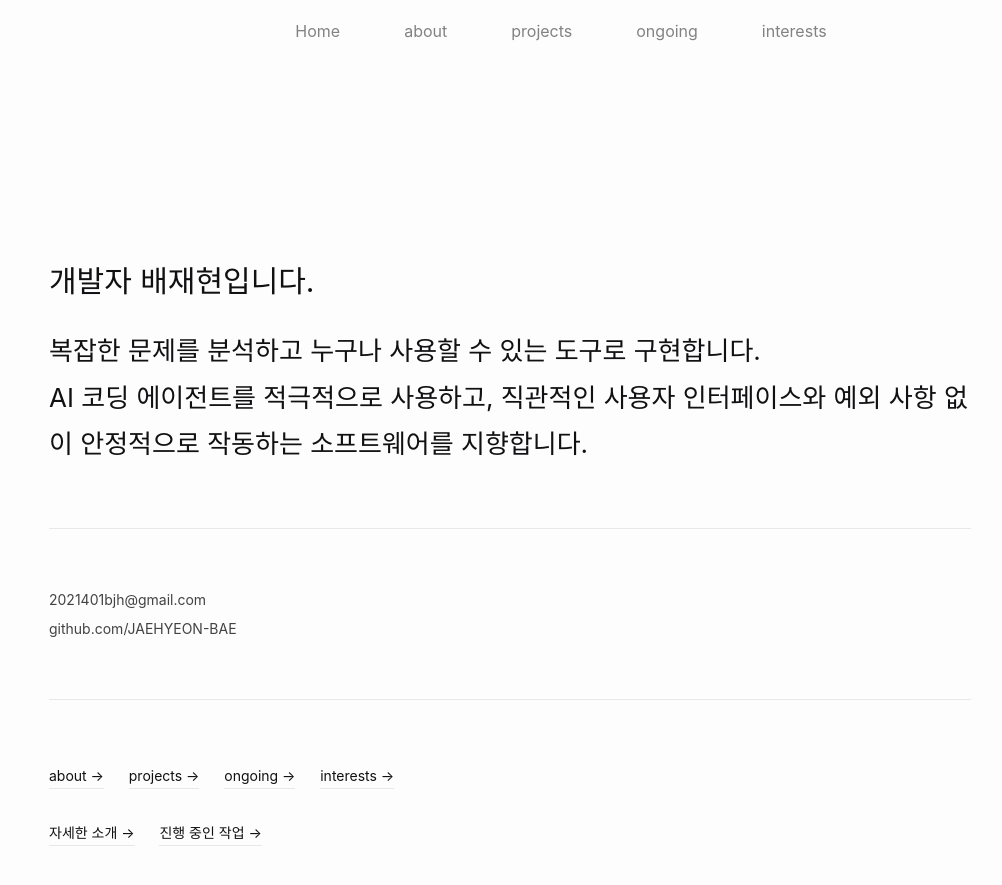
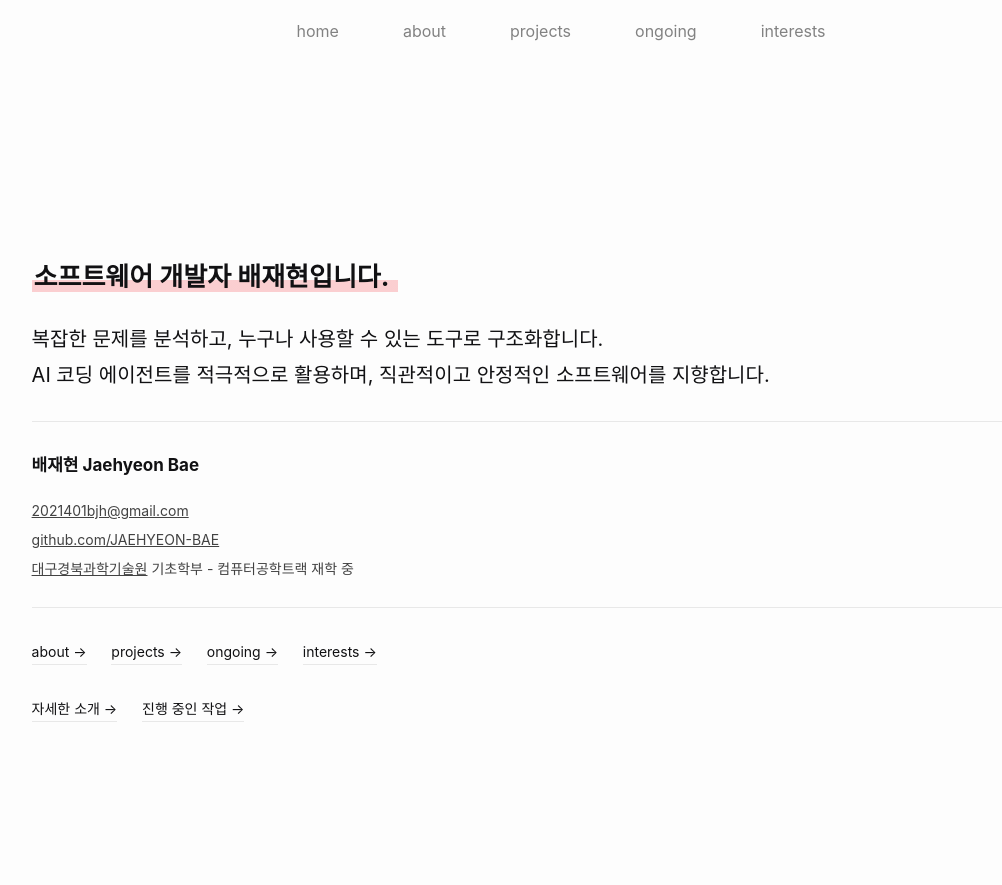
Before and after one commit to JAEHYEON-BAE/jaehyeon-bae.github.io, a Jekyll site: the page built from index.md, in a window 1280 px wide and 974 px high. Shown: the top 885 px of the window, without its empty margins (79-1081 px from the left). Built offline with Jekyll 4.4.1, drawn with Linux system fonts in a browser that asks for light colours.

Commit message:
Fix: home page layout

```diff
--- a/_includes/header.html
+++ b/_includes/header.html
@@ -18,7 +18,7 @@
         <div class="nav-bar">
           {%- for path in page_paths -%}
           {%- if path == "/" -%}
-          <a class="nav-bar-page-link" href="{{ "/" | relative_url }}">{{ "Home" }}
+          <a class="nav-bar-page-link" href="{{ "/" | relative_url }}">{{ "home" }}
           {%- endif -%}
             {%- assign my_page = site.pages | where: "path", path | first -%}
             {%- if my_page.title -%}
@@ -41,7 +41,7 @@
     </div>
     {%- for path in page_paths -%}
       {%- if path == "/" -%}
-        <a class="page-link" href="{{ "/" | relative_url }}">{{ "Home" }}
+        <a class="page-link" href="{{ "/" | relative_url }}">{{ "home" }}
       {%- endif -%}
       {%- assign my_page = site.pages | where: "path", path | first -%}
       {%- if my_page.title -%}
--- a/_sass/_base.scss
+++ b/_sass/_base.scss
@@ -104,7 +104,7 @@ h1, h2, h3, h4, h5, h6 {
  */
 a {
   color: $brand-color;
-  text-decoration: none;
+  text-decoration: underline;
 
   &:visited {
     color: darken($brand-color, 15%);
--- a/_sass/main.scss
+++ b/_sass/main.scss
@@ -12,7 +12,7 @@
 
 // Define defaults for each variable.
 
-$base-font-family: "Apple SD Gothic Neo", -apple-system, BlinkMacSystemFont, "Segoe UI", Roboto, Helvetica, Arial, sans-serif, "Apple Color Emoji", "Segoe UI Emoji", "Segoe UI Symbol" !default;
+$base-font-family: "SF Pro Text", "SF Pro", -apple-system, BlinkMacSystemFont, "Apple SD Gothic Neo", "Segoe UI", Roboto, Helvetica, Arial, sans-serif, "Apple Color Emoji", "Segoe UI Emoji", "Segoe UI Symbol" !default;
 $base-font-size:   16px !default;
 $base-font-weight: 400 !default;
 $small-font-size:  $base-font-size * 0.875 !default;
@@ -33,6 +33,7 @@ $grey-color-dark:  darken($grey-color, 25%) !default;
 
 $table-text-align: left !default;
 
+$theme-main:           #FAB6B9 !default;
 $theme-yellow:         #D1A931 !default;
 $theme-pink-light:     #D8D1D8 !default;
 $theme-charcol-dark:   #2B414E !default;
--- a/assets/main.css
+++ b/assets/main.css
@@ -18,7 +18,7 @@ dl, dd, ol, ul, figure {
  * Basic styling
  */
 body {
-  font: 400 16px/1.5 "Apple SD Gothic Neo", -apple-system, BlinkMacSystemFont, "Segoe UI", Roboto, Helvetica, Arial, sans-serif, "Apple Color Emoji", "Segoe UI Emoji", "Segoe UI Symbol";
+  font: 400 16px/1.5 "SF Pro Text", "SF Pro", -apple-system, BlinkMacSystemFont, "Apple SD Gothic Neo", "Segoe UI", Roboto, Helvetica, Arial, sans-serif, "Apple Color Emoji", "Segoe UI Emoji", "Segoe UI Symbol";
   color: #111113;
   background-color: #fdfdfd;
   -webkit-text-size-adjust: 100%;
@@ -92,7 +92,7 @@ h1, h2, h3, h4, h5, h6 {
  */
 a {
   color: #2a7ae2;
-  text-decoration: none;
+  text-decoration: underline;
 }
 a:visited {
   color: #1756a9;
@@ -290,6 +290,7 @@ table td {
   text-align: center;
   transition: color 0.5s ease;
   font-size: 16px;
+  text-decoration: none;
 }
 .site-nav .nav-bar-page-link:not(:last-child) {
   margin-right: 5vw;
@@ -490,7 +491,7 @@ table td {
   }
 }
 .home-content-wrapper {
-  padding: calc(61.94px + 80px) 18vw 100px 10vw;
+  padding: calc(61.94px + 80px) clamp(24px, 12.73vw - 52.36px, 192px) 100px clamp(24px, 12.73vw - 52.36px, 192px);
   box-sizing: border-box;
 }
 .home-content-wrapper > h1 {
@@ -507,6 +508,22 @@ table td {
   color: #828282;
   letter-spacing: 0.02em;
   margin-bottom: 28px;
+}
+.home-content-wrapper .text-highlight {
+  background-image: linear-gradient(to top, rgba(250, 182, 185, 0.65) 38%, transparent 38%);
+  background-repeat: no-repeat;
+  background-position: left center;
+  background-size: 0% 100%;
+  padding: 0 2px;
+  animation: highlight-fill 1.2s cubic-bezier(0.9, 0, 0.1, 1) 0.05s forwards;
+}
+@keyframes highlight-fill {
+  from {
+    background-size: 0% 100%;
+  }
+  to {
+    background-size: 100% 100%;
+  }
 }
 .home-content-wrapper > p:not(.text-large):not(.text-medium):not(.text-small) {
   font-size: 17px;
@@ -530,16 +547,19 @@ table td {
   color: #424242;
   margin-bottom: 0;
 }
+.home-content-wrapper > ul img {
+  vertical-align: middle;
+  margin-right: 8px;
+}
 .home-content-wrapper > ul a {
   color: #424242;
-  text-decoration: none;
+  text-decoration: underline;
 }
 .home-content-wrapper > ul a:visited {
   color: #424242;
 }
 .home-content-wrapper > ul a:hover {
   color: #111113;
-  text-decoration: underline;
 }
 .home-content-wrapper > p > a {
   display: inline-flex;
@@ -566,7 +586,7 @@ table td {
 .home-content-wrapper > hr {
   border: none;
   border-top: 1px solid #e8e8e8;
-  margin: 60px 0;
+  margin: 28px 0;
 }
 .home-content-wrapper > hr ~ p {
   font-size: 16px;
--- a/index.md
+++ b/index.md
@@ -6,17 +6,17 @@ layout: home
 <br>
 <br>
 
-개발자 배재현입니다.
-{:style="font-size: 30px"}
-복잡한 문제를 분석하고 누구나 사용할 수 있는 도구로 구현합니다.\
-AI 코딩 에이전트를 적극적으로 사용하고, 직관적인 사용자 인터페이스와 예외 사항 없이 안정적으로 작동하는 소프트웨어를 지향합니다.
+**소프트웨어 개발자 배재현입니다.&nbsp;**{:.text-highlight}
 {:style="font-size: 26px"}
-
-
+복잡한 문제를 분석하고, 누구나 사용할 수 있는 도구로 구조화합니다.\
+AI 코딩 에이전트를 적극적으로 활용하며, 직관적이고 안정적인 소프트웨어를 지향합니다.
+{:style="font-size: 20px"}
 ---
+**배재현 Jaehyeon Bae**
 
 - [2021401bjh@gmail.com](mailto:2021401bjh@gmail.com)
 - [github.com/JAEHYEON-BAE](https://github.com/JAEHYEON-BAE)
+- [대구경북과학기술원](https://dgist.ac.kr) 기초학부 - 컴퓨터공학트랙 재학 중
 
 ---
 
```
Also changed, not shown: _sass/_layout.scss (+32 -4 lines), assets/icons/dgist-minimal.svg (added), assets/icons/github-minimal.svg (added), assets/icons/gmail-minimal.svg (added), assets/icons/link-minimal.svg (added), 1 other file.
